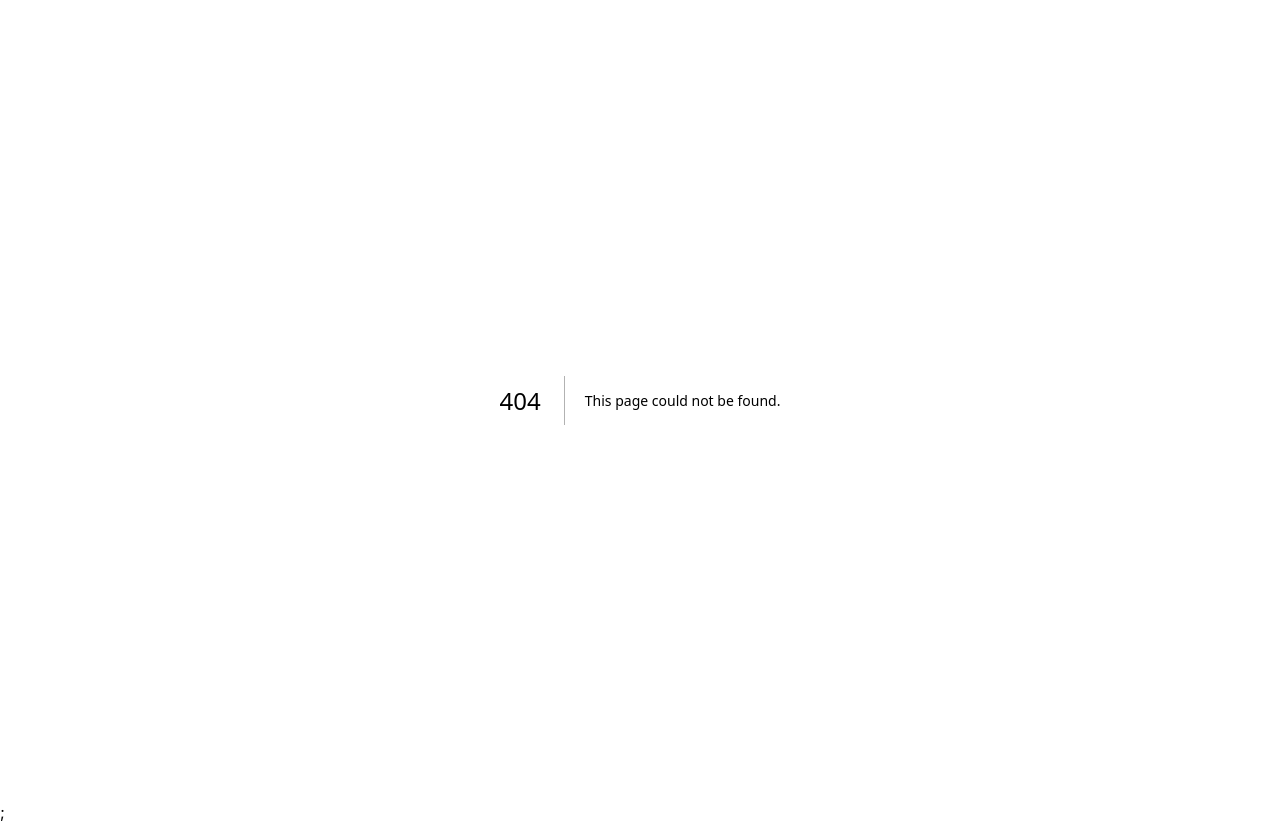
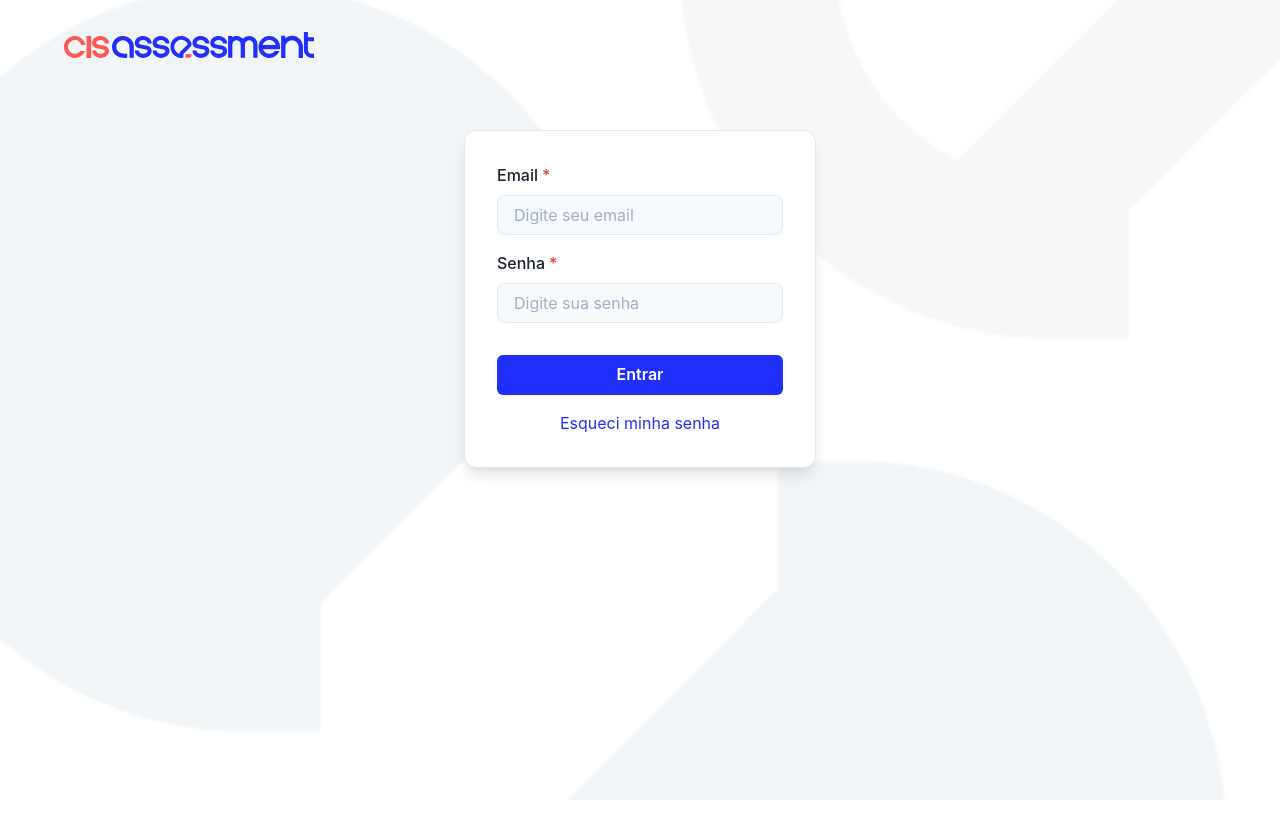
Before and after one commit to leguass7/cis-assessment-connect, a Next.js app: page /login in a window 1280 px wide. Before the commit this address had no page. After the commit the page ends 800 px from the top, so only its background shows below. Built offline with nearby package versions, Linux system fonts and the light colour scheme.

Commit message:
pagina de login criada

```diff
--- a/src/components/Header/index.tsx
+++ b/src/components/Header/index.tsx
@@ -8,7 +8,7 @@ type Props = {};
 const Header: React.FC<Props> = () => {
   return (
     <Container maxW="container.xl">
-      <Box display={{ base: "flex", md: "block" }} padding={8}>
+      <Box display={{ base: "flex", md: "block" }} justifyContent={{ base: "center", md: "none" }} padding={8}>
         <Flex justify={"center"} alignItems="center">
           <Image src={logoCis.src} alt="Logo" width={250} />
           <Spacer />
--- a/src/pages/_app.tsx
+++ b/src/pages/_app.tsx
@@ -5,7 +5,7 @@ import Header from "~/components/Header";
 export default function App({ Component, pageProps }: AppProps) {
   return (
     <ChakraProvider>
-      <Component {...pageProps} />;
+      <Component {...pageProps} />
     </ChakraProvider>
   );
 }
--- /dev/null
+++ b/src/pages/login/index.tsx
@@ -0,0 +1,98 @@
+import React from "react";
+import { Box, Button, Container, FormControl, FormLabel, Input, Stack, Text, Link, useToast } from "@chakra-ui/react";
+import { PublicLayout } from "~/components/PublicLayout";
+import { useRouter } from "next/router";
+
+type Props = {};
+
+const Login: React.FC<Props> = () => {
+  const router = useRouter();
+  const toast = useToast();
+
+  const handleLogin = (event: React.FormEvent) => {
+    event.preventDefault();
+    toast({
+      title: "Login bem-sucedido.",
+      description: "Você entrou com sucesso!",
+      status: "success",
+      duration: 5000,
+      isClosable: true,
+    });
+    router.push("/dashboard");
+  };
+
+  return (
+    <PublicLayout>
+      <Container maxW="sm" mt={10}>
+        <Box
+          p={{ base: 2, md: 8 }}
+          borderWidth={{ base: 0, md: 1 }}
+          borderRadius={{ base: 0, md: "xl" }}
+          boxShadow={{ base: 0, md: "lg" }}
+          bg={{ base: "transparent", md: "white" }}
+        >
+          <form onSubmit={handleLogin}>
+            <Stack spacing={4}>
+              <FormControl id="email" isRequired>
+                <FormLabel>Email</FormLabel>
+                <Input
+                  type="email"
+                  placeholder="Digite seu email"
+                  borderRadius="lg"
+                  bg="gray.50"
+                  _placeholder={{ color: "gray.400" }}
+                  _focus={{
+                    borderColor: "#212ffc",
+                    boxShadow: "0 0 0 1px #212ffc",
+                    backgroundColor: "white",
+                  }}
+                  _hover={{
+                    backgroundColor: "gray.100",
+                  }}
+                />
+              </FormControl>
+              <FormControl id="password" isRequired>
+                <FormLabel>Senha</FormLabel>
+                <Input
+                  type="password"
+                  placeholder="Digite sua senha"
+                  borderRadius="lg"
+                  bg="gray.50"
+                  _placeholder={{ color: "gray.400" }}
+                  _focus={{
+                    borderColor: "#212ffc",
+                    boxShadow: "0 0 0 1px #212ffc",
+                    backgroundColor: "white",
+                  }}
+                  _hover={{
+                    backgroundColor: "gray.100",
+                  }}
+                />
+              </FormControl>
+              <Button
+                mt={4}
+                _hover={{
+                  bgColor: "#4d59fa",
+                }}
+                type="submit"
+                textColor="white"
+                bgColor="#212ffc"
+                size="md"
+                fontSize="md"
+              >
+                Entrar
+              </Button>
+              <Box textAlign="center">
+                <Link color="#212ffc" onClick={() => router.push("/forgot-password")}>
+                  Esqueci minha senha
+                </Link>
+              </Box>
+            </Stack>
+          </form>
+        </Box>
+      </Container>
+    </PublicLayout>
+  );
+};
+
+export default Login;
```
